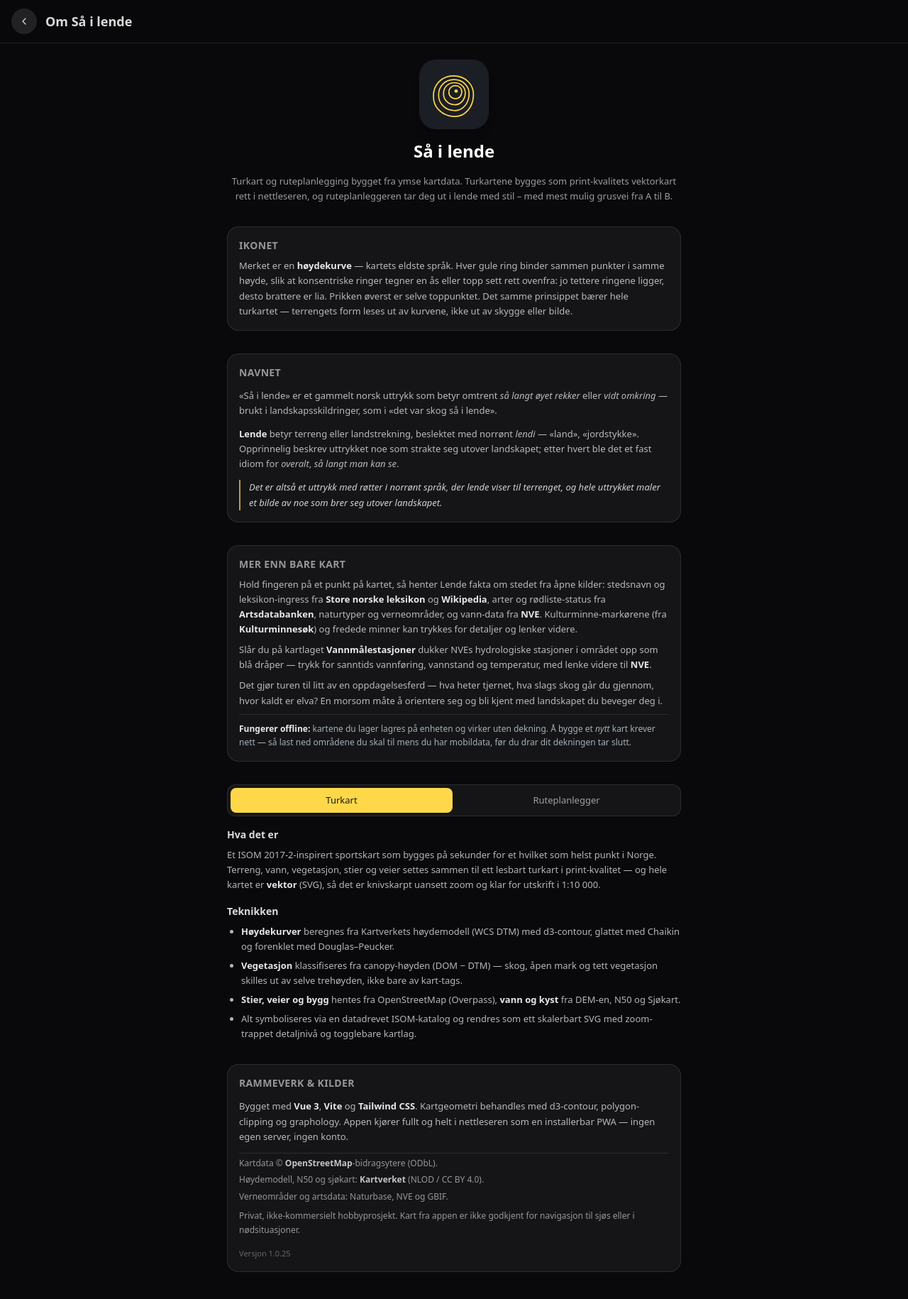
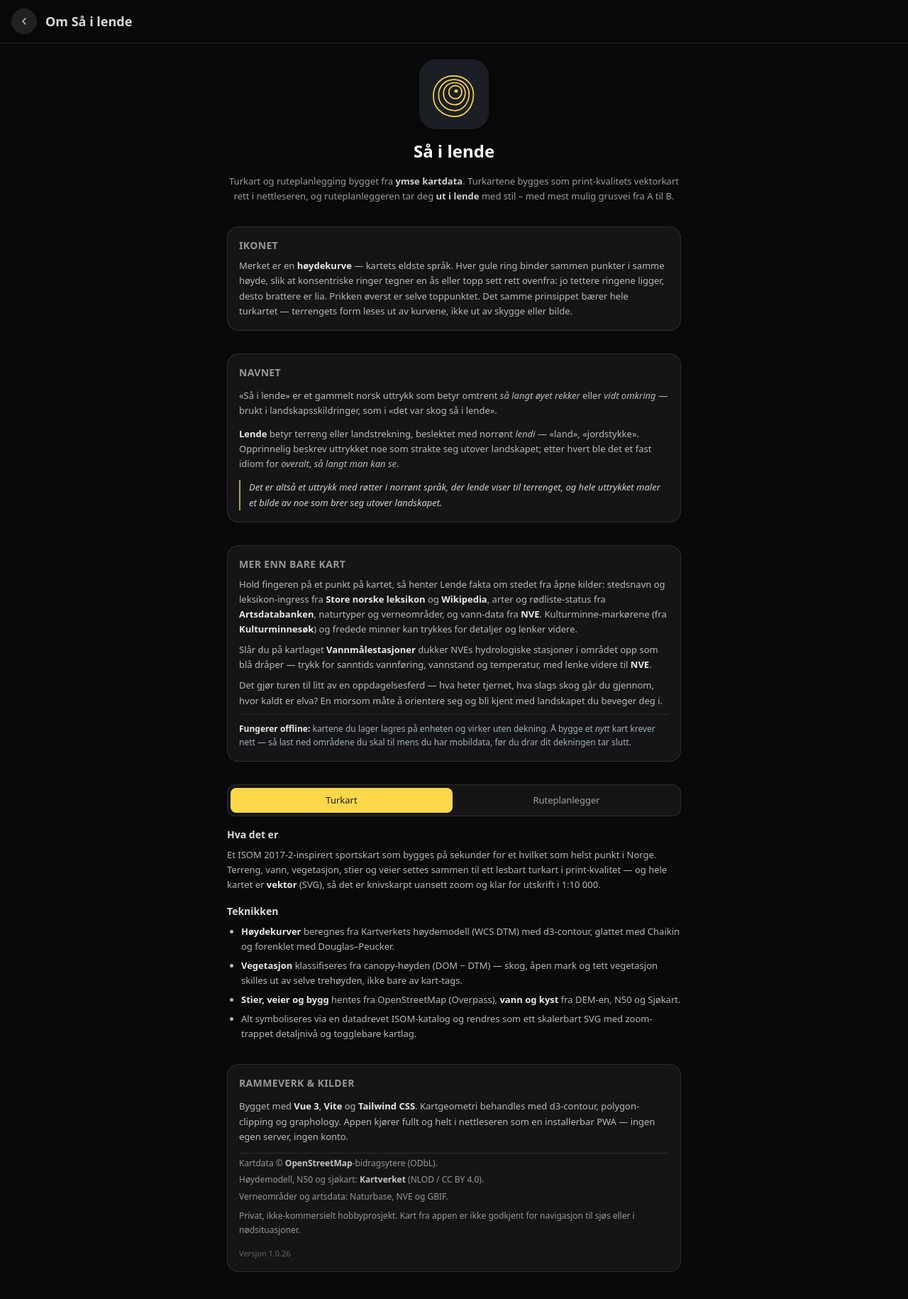
Before and after one commit to gitjanerik/lende, a Vue app: page /om in a window 1280 px wide. Shown: the top 1830 px of the page at 71% size. Built offline with nearby package versions, Linux system fonts and the light colour scheme; no server answers.

Commit message:
Uthev «ymse kartdata» og «ut i lende» i Om-teksten
Halvfet + litt lysere skrift på nøkkelordene i innledningen på Om-siden.
Bump v1.0.26.

Co-Authored-By: Claude Opus 4.8 <noreply@anthropic.com>
Claude-Session: https://claude.ai/code/session_013kZh68Esp52XtaSmcGXCAi

```diff
--- a/package.json
+++ b/package.json
@@ -1,7 +1,7 @@
 {
   "name": "lende",
   "private": true,
-  "version": "1.0.25",
+  "version": "1.0.26",
   "type": "module",
   "scripts": {
     "dev": "vite",
--- a/public/sw.js
+++ b/public/sw.js
@@ -16,7 +16,7 @@
  *       Everything else → network only (Google Fonts, opentype from CDN, etc.)
  */
 
-const CACHE_VERSION = 'lende-v1.0.25'
+const CACHE_VERSION = 'lende-v1.0.26'
 const SHELL_CACHE   = `${CACHE_VERSION}-shell`
 const ASSET_CACHE   = `${CACHE_VERSION}-assets`
 const BASE = '/lende/'
--- a/src/version.js
+++ b/src/version.js
@@ -1,3 +1,3 @@
 // Autoritativ app-versjon. Skal matche "version" i package.json og
 // CACHE_VERSION i public/sw.js — alle tre bumpes i samme commit.
-export const APP_VERSION = '1.0.25'
+export const APP_VERSION = '1.0.26'
--- a/src/views/AboutView.vue
+++ b/src/views/AboutView.vue
@@ -46,9 +46,12 @@ const tab = ref('turkart')
         </div>
         <h2 class="text-2xl font-semibold text-white">Så i lende</h2>
         <p class="text-[13px] leading-relaxed text-white/60">
-          Turkart og ruteplanlegging bygget fra ymse kartdata. Turkartene bygges
-          som print-kvalitets vektorkart rett i nettleseren, og ruteplanleggeren
-          tar deg ut i lende med stil – med mest mulig grusvei fra A til B.
+          Turkart og ruteplanlegging bygget fra
+          <strong class="font-semibold text-white/80">ymse kartdata</strong>.
+          Turkartene bygges som print-kvalitets vektorkart rett i nettleseren,
+          og ruteplanleggeren tar deg
+          <strong class="font-semibold text-white/80">ut i lende</strong>
+          med stil – med mest mulig grusvei fra A til B.
         </p>
       </section>
 
```
Also changed, not shown: 2 other files (tests, documents, lock files or other folders).
